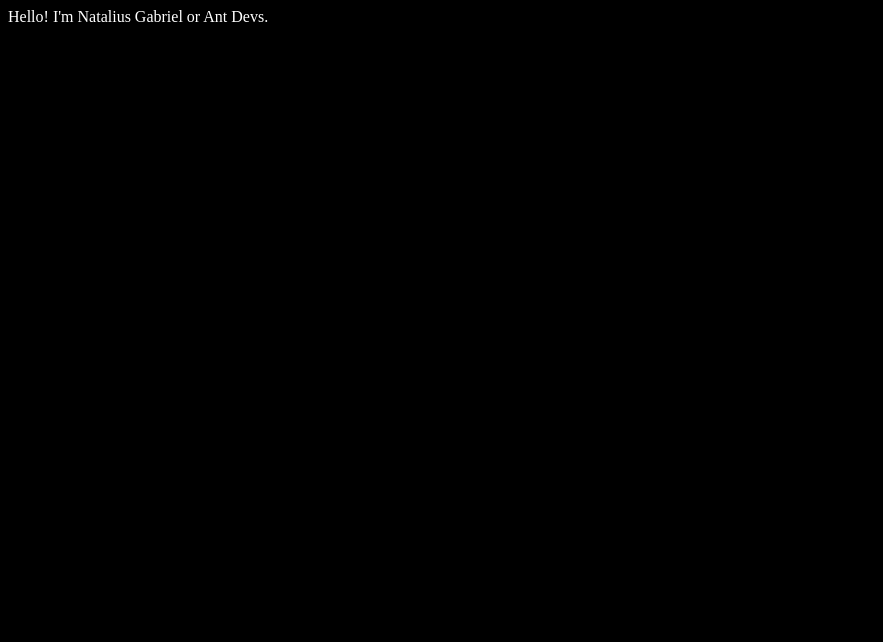
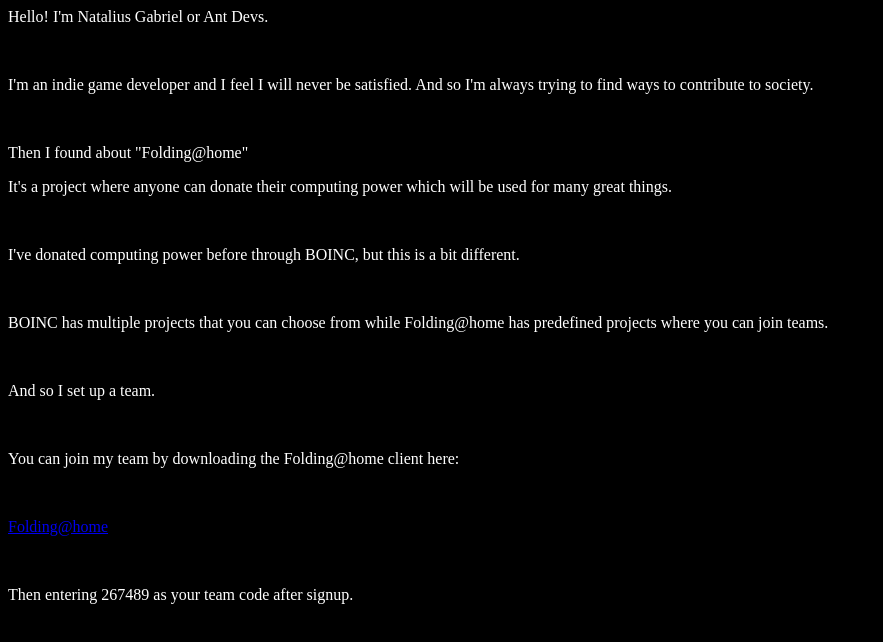
Before and after one commit to Ant-Devs/folding-web, a plain HTML site: page index.html in a window 1280 px wide. Shown: the whole page, without its empty margins (0-883 px from the left). Drawn offline with Linux system fonts and the light colour scheme.

Commit message:
Update index.html

```diff
--- a/index.html
+++ b/index.html
@@ -1,9 +1,20 @@
 <DOCTYPE! html>
 <html style="background-color: black;">
-<body style="background-color: black;">
+<body>
 
 <div style="color: white;">
-<p>Hello! I'm Natalius Gabriel or Ant Devs.</p>
+<p>Hello! I'm Natalius Gabriel or Ant Devs.</p> &nbsp;
+<p>I'm an indie game developer and I feel I will never be satisfied. And so I'm always trying to find ways to contribute to society.</p> &nbsp;
+<p>Then I found about "Folding@home"</p>
+<p>It's a project where anyone can donate their computing power which will be used for many great things.</p> &nbsp;
+<p>I've donated computing power before through BOINC, but this is a bit different.</p> &nbsp;
+<p>BOINC has multiple projects that you can choose from while Folding@home has predefined projects where you can join teams.</p> &nbsp;
+<p>And so I set up a team.</p>
+&nbsp;
+&nbsp;
+<p>You can join my team by downloading the Folding@home client here:</p> &nbsp;
+<a href="https://foldingathome.org/start-folding/"><p>Folding@home</p></a> &nbsp;
+<p>Then entering 267489 as your team code after signup.</p>
 <div>
 
 </body>
```
